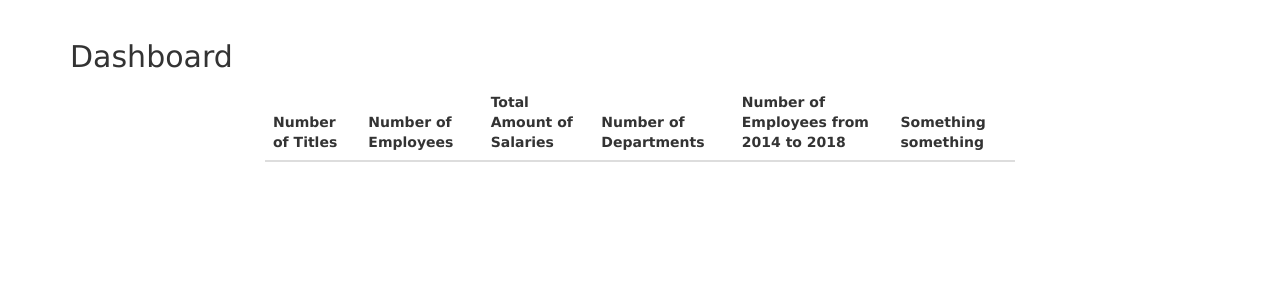
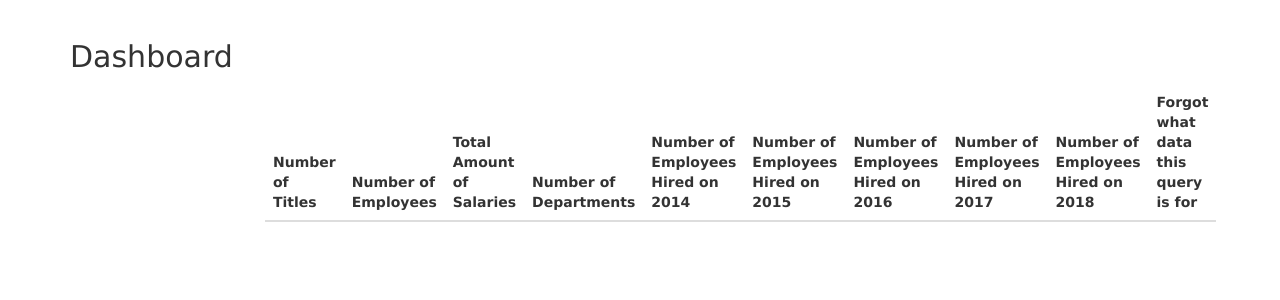
Before and after one commit to yunjunma/Enterprise172, a Node project: template views/dashboard.hbs in a window 1280 px wide. Shown: the part 102-402 px from the top of the page. Run offline with Node 20 templates, Linux system fonts and the light colour scheme; the template is opened without the code that fills it, so the values that code supplies are empty; some libraries are stand-ins or nearby versions.

Commit message:
Finish dashboard display

```diff
--- a/views/dashboard.hbs
+++ b/views/dashboard.hbs
@@ -13,12 +13,16 @@
         <table class="table table-hover">
   <thead>
     <tr>
-      <th scope="row">Number of Titles</th>
-      <th scope="row">Number of Employees</th>
-      <th scope="row">Total Amount of Salaries</th>
-      <th scope="row">Number of Departments</th>
-      <th scope="row">Number of Employees from 2014 to 2018</th>
-      <th scope="row">Something something</th>
+      <th scope="col">Number of Titles</th>
+      <th scope="col">Number of Employees</th>
+      <th scope="col">Total Amount of Salaries</th>
+      <th scope="col">Number of Departments</th>
+      <th scope="col">Number of Employees Hired on 2014</th>
+      <th scope="col">Number of Employees Hired on 2015</th>
+      <th scope="col">Number of Employees Hired on 2016</th>
+      <th scope="col">Number of Employees Hired on 2017</th>
+      <th scope="col">Number of Employees Hired on 2018</th>
+      <th scope="col">Forgot what data this query is for</th>
     </tr>
   </thead>
   <tbody>
@@ -30,6 +34,9 @@
       <td>{{this.rows4}}</td>
       <td>{{this.rows5}}</td>
       <td>{{this.rows6}}</td>
+      <td>{{this.rows7}}</td>
+      <td>{{this.rows8}}</td>
+      <td>{{this.rows9}}</td>
     </tr>
   </tbody>
 </table>
```
Also changed, not shown: routes/dashboard.js (+28 -13 lines), views/index.hbs (+21 -5 lines).
